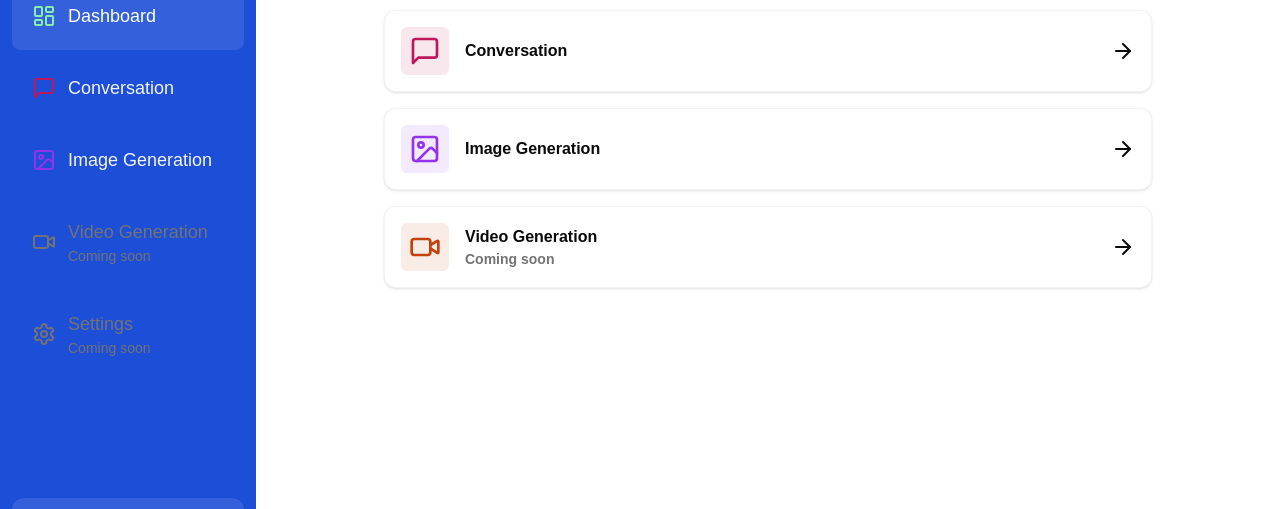
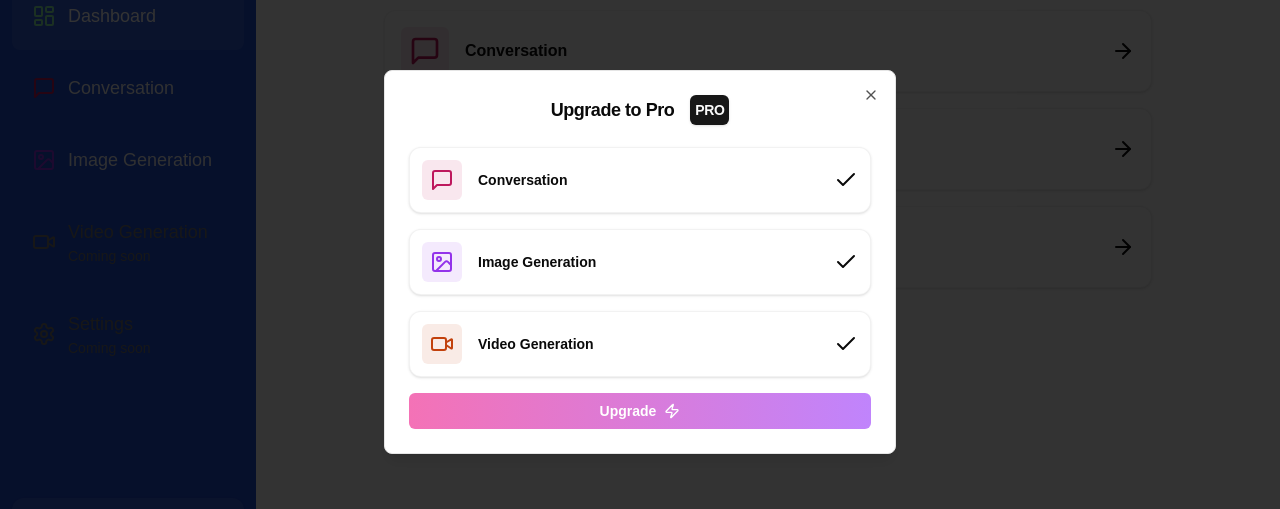
Before and after one commit to shelton-xiaoteng-ma/unleash-ai, a Next.js app: page /dashboard in a window 1280 px wide. Both pictures are taken after a click on the button "Upgrade". Shown: the part 138-647 px from the top of the page. Built offline with nearby package versions, Linux system fonts and the light colour scheme; no server answers.

Commit message:
ProModal UI

```diff
--- a/package.json
+++ b/package.json
@@ -39,7 +39,8 @@
     "tailwind-merge": "^2.5.5",
     "tailwindcss-animate": "^1.0.7",
     "typewriter-effect": "^2.21.0",
-    "zod": "^3.24.0"
+    "zod": "^3.24.0",
+    "zustand": "^5.0.2"
   },
   "devDependencies": {
     "@types/node": "^20",
--- a/src/app/(dashboard)/dashboard/page.tsx
+++ b/src/app/(dashboard)/dashboard/page.tsx
@@ -5,7 +5,7 @@
 import { ArrowRight, ImageIcon, MessageSquare, VideoIcon } from "lucide-react";
 import { useRouter } from "next/navigation";
 
-const tools = [
+export const tools = [
   {
     label: "Conversation",
     icon: MessageSquare,
--- a/src/app/(dashboard)/layout.tsx
+++ b/src/app/(dashboard)/layout.tsx
@@ -11,7 +11,7 @@
   const apiLimitCount = await getApiLimitCount();
   return (
     <div className="h-full relative">
-      <div className="hidden h-full md:w-64 md:flex md:flex-col md:fixed md:inset-y-0 z-[80] bg-blue-500">
+      <div className="hidden h-full md:w-64 md:flex md:flex-col md:fixed md:inset-y-0 bg-blue-500">
         <Sidebar apiLimitCount={apiLimitCount} />
       </div>
       <main className="md:pl-64">
--- a/src/app/layout.tsx
+++ b/src/app/layout.tsx
@@ -1,3 +1,4 @@
+import { ModalProvider } from "@/components/modal-provider";
 import { Providers } from "@/components/providers";
 import { Toaster } from "@/components/ui/sonner";
 import { ClerkProvider } from "@clerk/nextjs";
@@ -34,6 +35,7 @@
           className={`${geistSans.variable} ${geistMono.variable} antialiased`}
         >
           <Toaster />
+          <ModalProvider />
           <Providers>{children}</Providers>
           <Analytics />
         </body>
--- a/src/components/free-counter.tsx
+++ b/src/components/free-counter.tsx
@@ -1,5 +1,6 @@
 import { Card, CardContent } from "@/components/ui/card";
 import { MAX_FREE_COUNTS } from "@/constants";
+import { useProModal } from "@/features/saas/store/use-pro-modal";
 import { Zap } from "lucide-react";
 import { useEffect, useState } from "react";
 import { Button } from "./ui/button";
@@ -11,6 +12,7 @@
 
 export const FreeCounter = ({ apiLimitCount = 0 }: FreeCounterProps) => {
   const [mounted, setMounted] = useState(false);
+  const { open } = useProModal();
 
   useEffect(() => {
     setMounted(true);
@@ -32,7 +34,11 @@
               value={(apiLimitCount / MAX_FREE_COUNTS) * 100}
             ></Progress>
           </div>
-          <Button variant="premium" className="text-white w-full rounded-lg">
+          <Button
+            variant="premium"
+            className="text-white w-full rounded-lg"
+            onClick={open}
+          >
             Upgrade <Zap className="w-4 h-4 ml-2 fill-white" />
           </Button>
         </CardContent>
--- /dev/null
+++ b/src/components/modal-provider.tsx
@@ -0,0 +1,20 @@
+"use client";
+
+import { ProModal } from "@/components/pro-modal";
+import { useEffect, useState } from "react";
+
+export const ModalProvider = () => {
+  const [mounted, setMounted] = useState(false);
+
+  useEffect(() => {
+    setMounted(true);
+  }, []);
+
+  if (!mounted) return null;
+
+  return (
+    <>
+      <ProModal />
+    </>
+  );
+};
--- /dev/null
+++ b/src/components/pro-modal.tsx
@@ -0,0 +1,54 @@
+"use client";
+
+import { tools } from "@/app/(dashboard)/dashboard/page";
+import { Badge } from "@/components/ui/badge";
+import { Button } from "@/components/ui/button";
+import { Card } from "@/components/ui/card";
+import {
+  Dialog,
+  DialogContent,
+  DialogDescription,
+  DialogFooter,
+  DialogHeader,
+  DialogTitle,
+} from "@/components/ui/dialog";
+import { useProModal } from "@/features/saas/store/use-pro-modal";
+import { cn } from "@/lib/utils";
+import { Check, Zap } from "lucide-react";
+
+export const ProModal = () => {
+  const { isOpen, close } = useProModal();
+  return (
+    <Dialog open={isOpen} onOpenChange={close}>
+      <DialogContent className="z-50">
+        <DialogHeader>
+          <DialogTitle className="flex items-center justify-center gap-4 pb-2">
+            Upgrade to Pro
+            <Badge className="uppercase text-sm p-1 rounded-md">pro</Badge>
+          </DialogTitle>
+          <DialogDescription className="pt-2 text-center space-y-4">
+            {tools.map((tool) => (
+              <Card
+                key={tool.label}
+                className="p-3 flex items-center justify-between border-black/5"
+              >
+                <div className="flex items-center gap-4">
+                  <div className={cn("p-2 w-fit rounded-md", tool.bgColor)}>
+                    <tool.icon className={cn("w-6 h-6", tool.color)} />
+                  </div>
+                  <div className="text-sm font-semibold">{tool.label}</div>
+                </div>
+                <Check />
+              </Card>
+            ))}
+          </DialogDescription>
+        </DialogHeader>
+        <DialogFooter>
+          <Button variant="premium" className="w-full font-semibold">
+            Upgrade <Zap />
+          </Button>
+        </DialogFooter>
+      </DialogContent>
+    </Dialog>
+  );
+};
--- /dev/null
+++ b/src/components/ui/badge.tsx
@@ -0,0 +1,36 @@
+import * as React from "react"
+import { cva, type VariantProps } from "class-variance-authority"
+
+import { cn } from "@/lib/utils"
+
+const badgeVariants = cva(
+  "inline-flex items-center rounded-md border px-2.5 py-0.5 text-xs font-semibold transition-colors focus:outline-none focus:ring-2 focus:ring-ring focus:ring-offset-2",
+  {
+    variants: {
+      variant: {
+        default:
+          "border-transparent bg-primary text-primary-foreground shadow hover:bg-primary/80",
+        secondary:
+          "border-transparent bg-secondary text-secondary-foreground hover:bg-secondary/80",
+        destructive:
+          "border-transparent bg-destructive text-destructive-foreground shadow hover:bg-destructive/80",
+        outline: "text-foreground",
+      },
+    },
+    defaultVariants: {
+      variant: "default",
+    },
+  }
+)
+
+export interface BadgeProps
+  extends React.HTMLAttributes<HTMLDivElement>,
+    VariantProps<typeof badgeVariants> {}
+
+function Badge({ className, variant, ...props }: BadgeProps) {
+  return (
+    <div className={cn(badgeVariants({ variant }), className)} {...props} />
+  )
+}
+
+export { Badge, badgeVariants }
--- /dev/null
+++ b/src/components/ui/dialog.tsx
@@ -0,0 +1,122 @@
+"use client"
+
+import * as React from "react"
+import * as DialogPrimitive from "@radix-ui/react-dialog"
+import { X } from "lucide-react"
+
+import { cn } from "@/lib/utils"
+
+const Dialog = DialogPrimitive.Root
+
+const DialogTrigger = DialogPrimitive.Trigger
+
+const DialogPortal = DialogPrimitive.Portal
+
+const DialogClose = DialogPrimitive.Close
+
+const DialogOverlay = React.forwardRef<
+  React.ElementRef<typeof DialogPrimitive.Overlay>,
+  React.ComponentPropsWithoutRef<typeof DialogPrimitive.Overlay>
+>(({ className, ...props }, ref) => (
+  <DialogPrimitive.Overlay
+    ref={ref}
+    className={cn(
+      "fixed inset-0 z-50 bg-black/80  data-[state=open]:animate-in data-[state=closed]:animate-out data-[state=closed]:fade-out-0 data-[state=open]:fade-in-0",
+      className
+    )}
+    {...props}
+  />
+))
+DialogOverlay.displayName = DialogPrimitive.Overlay.displayName
+
+const DialogContent = React.forwardRef<
+  React.ElementRef<typeof DialogPrimitive.Content>,
+  React.ComponentPropsWithoutRef<typeof DialogPrimitive.Content>
+>(({ className, children, ...props }, ref) => (
+  <DialogPortal>
+    <DialogOverlay />
+    <DialogPrimitive.Content
+      ref={ref}
+      className={cn(
+        "fixed left-[50%] top-[50%] z-50 grid w-full max-w-lg translate-x-[-50%] translate-y-[-50%] gap-4 border bg-background p-6 shadow-lg duration-200 data-[state=open]:animate-in data-[state=closed]:animate-out data-[state=closed]:fade-out-0 data-[state=open]:fade-in-0 data-[state=closed]:zoom-out-95 data-[state=open]:zoom-in-95 data-[state=closed]:slide-out-to-left-1/2 data-[state=closed]:slide-out-to-top-[48%] data-[state=open]:slide-in-from-left-1/2 data-[state=open]:slide-in-from-top-[48%] sm:rounded-lg",
+        className
+      )}
+      {...props}
+    >
+      {children}
+      <DialogPrimitive.Close className="absolute right-4 top-4 rounded-sm opacity-70 ring-offset-background transition-opacity hover:opacity-100 focus:outline-none focus:ring-2 focus:ring-ring focus:ring-offset-2 disabled:pointer-events-none data-[state=open]:bg-accent data-[state=open]:text-muted-foreground">
+        <X className="h-4 w-4" />
+        <span className="sr-only">Close</span>
+      </DialogPrimitive.Close>
+    </DialogPrimitive.Content>
+  </DialogPortal>
+))
+DialogContent.displayName = DialogPrimitive.Content.displayName
+
+const DialogHeader = ({
+  className,
+  ...props
+}: React.HTMLAttributes<HTMLDivElement>) => (
+  <div
+    className={cn(
+      "flex flex-col space-y-1.5 text-center sm:text-left",
+      className
+    )}
+    {...props}
+  />
+)
+DialogHeader.displayName = "DialogHeader"
+
+const DialogFooter = ({
+  className,
+  ...props
+}: React.HTMLAttributes<HTMLDivElement>) => (
+  <div
+    className={cn(
+      "flex flex-col-reverse sm:flex-row sm:justify-end sm:space-x-2",
+      className
+    )}
+    {...props}
+  />
+)
+DialogFooter.displayName = "DialogFooter"
+
+const DialogTitle = React.forwardRef<
+  React.ElementRef<typeof DialogPrimitive.Title>,
+  React.ComponentPropsWithoutRef<typeof DialogPrimitive.Title>
+>(({ className, ...props }, ref) => (
+  <DialogPrimitive.Title
+    ref={ref}
+    className={cn(
+      "text-lg font-semibold leading-none tracking-tight",
+      className
+    )}
+    {...props}
+  />
+))
+DialogTitle.displayName = DialogPrimitive.Title.displayName
+
+const DialogDescription = React.forwardRef<
+  React.ElementRef<typeof DialogPrimitive.Description>,
+  React.ComponentPropsWithoutRef<typeof DialogPrimitive.Description>
+>(({ className, ...props }, ref) => (
+  <DialogPrimitive.Description
+    ref={ref}
+    className={cn("text-sm text-muted-foreground", className)}
+    {...props}
+  />
+))
+DialogDescription.displayName = DialogPrimitive.Description.displayName
+
+export {
+  Dialog,
+  DialogPortal,
+  DialogOverlay,
+  DialogTrigger,
+  DialogClose,
+  DialogContent,
+  DialogHeader,
+  DialogFooter,
+  DialogTitle,
+  DialogDescription,
+}
--- /dev/null
+++ b/src/features/saas/store/use-pro-modal.tsx
@@ -0,0 +1,13 @@
+import { create } from "zustand";
+
+interface useProModalState {
+  isOpen: boolean;
+  open: () => void;
+  close: () => void;
+}
+
+export const useProModal = create<useProModalState>((set) => ({
+  isOpen: false,
+  open: () => set({ isOpen: true }),
+  close: () => set({ isOpen: false }),
+}));
```
